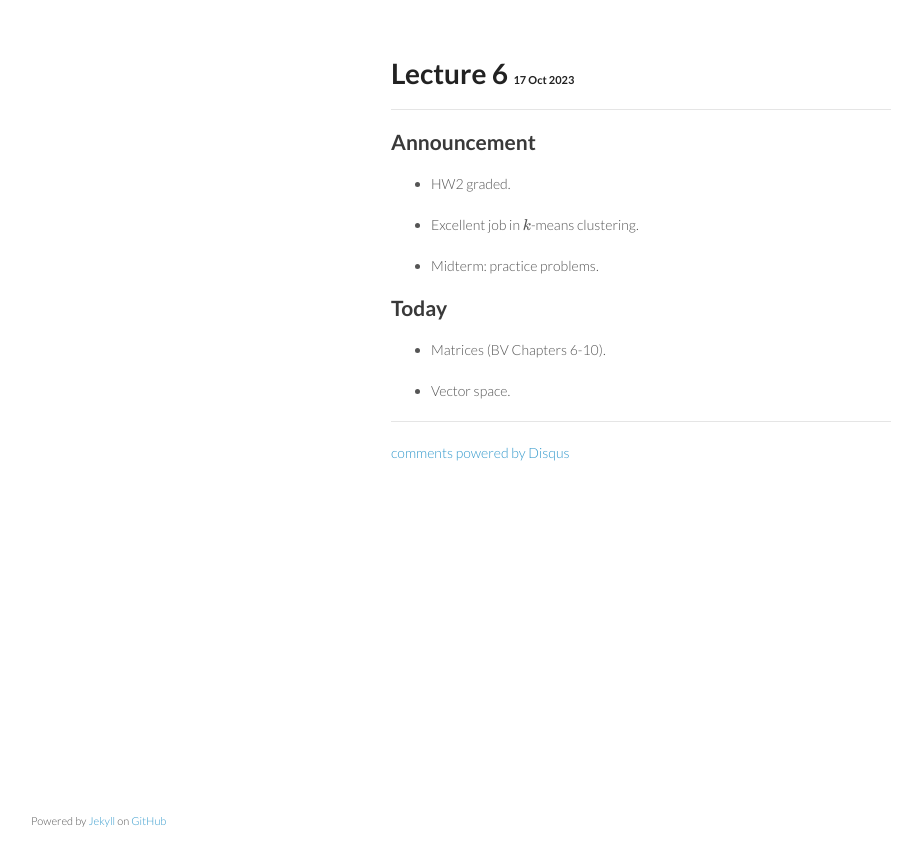
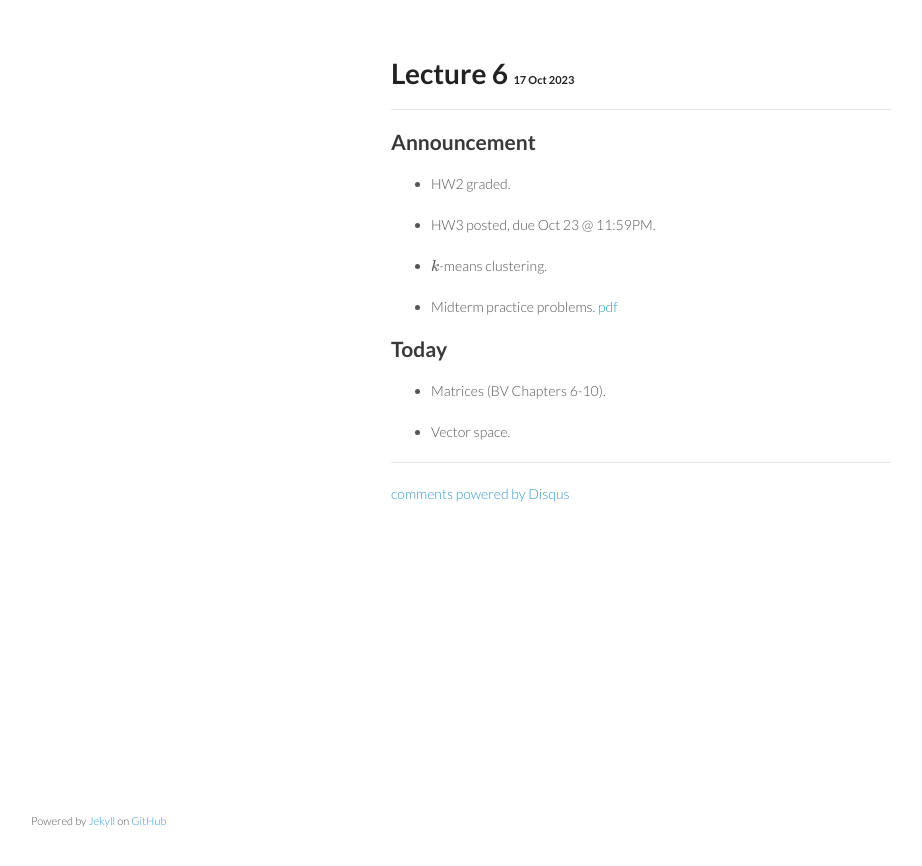
Before and after one commit to ucla-biostat-216/2023fall, a Jekyll site: the page built from _posts/2023-10-17-week3-day1.md, in a window 1280 px wide. Shown: the top 866 px of the page, without its empty margins (179-1101 px from the left). Built offline with Jekyll 4.4.1, drawn with Linux system fonts in a browser that asks for light colours; formulas are drawn with MathJax 3; comment, search, counter and statistics services are not loaded.

Commit message:
link to midterm practice problems

```diff
--- a/_posts/2023-10-17-week3-day1.md
+++ b/_posts/2023-10-17-week3-day1.md
@@ -8,9 +8,11 @@ category: biostat216fall2023
 
 * HW2 graded.
 
-* Excellent job in $k$-means clustering.
+* HW3 posted, due Oct 23 @ 11:59PM.
 
-* Midterm: practice problems.
+* $k$-means clustering.
+
+* Midterm practice problems. [pdf](https://ucla-biostat-216.github.io/2023fall/hw/midterm/midterm_practice.pdf)
 
 ## Today
 
```
Also changed, not shown: 2 other files.
